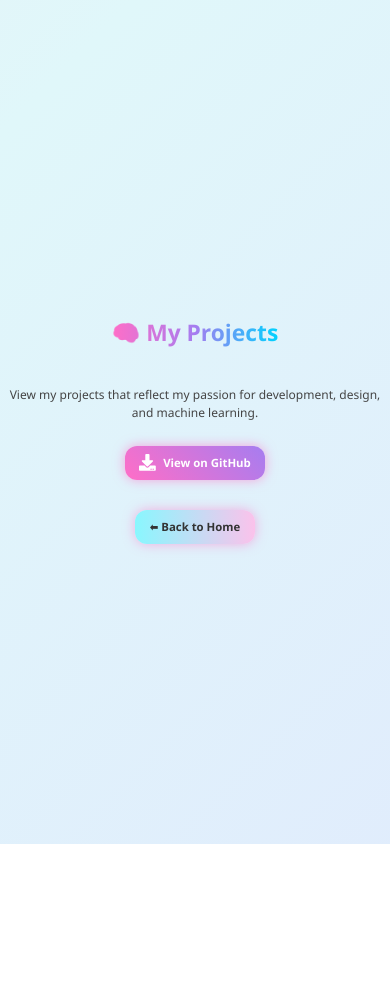
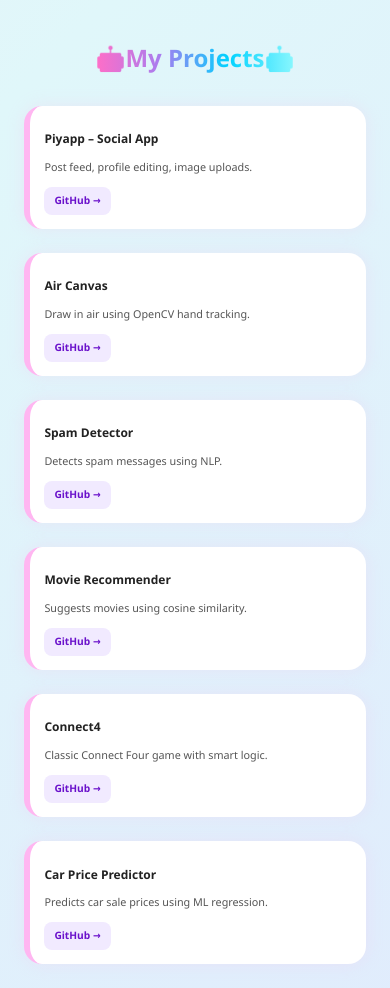
Before and after one commit to piyabhalla/piya-portfolio, a Next.js app: page /projects in a window 390 px wide. Before the commit the page ends 844 px from the top, so only its background shows below. Built offline with nearby package versions, Linux system fonts and the light colour scheme.

Commit message:
Projects page updated

```diff
--- a/src/app/projects/page.module.css
+++ b/src/app/projects/page.module.css
@@ -1,17 +1,16 @@
 .main {
   min-height: 100vh;
-  padding: 2rem;
+  padding: 2rem 1rem;
   display: flex;
   flex-direction: column;
-  justify-content: center;
   align-items: center;
   background: linear-gradient(135deg, #ffe4ec, #e0f7fa, #e1e0ff);
   background-size: 400% 400%;
-  animation: gradientShift 10s ease infinite;
+  animation: gradientShift 12s ease infinite;
+  color: #333;
   text-align: center;
-  color: #333;
   box-sizing: border-box;
-  overflow-x: hidden; /* 🚨 Prevent horizontal scroll */
+  overflow-x: hidden;
 }
 
 @keyframes gradientShift {
@@ -21,50 +20,80 @@
 }
 
 .heading {
-  font-size: 3.5rem;
+  font-size: 3.2rem;
   font-weight: bold;
-  margin-bottom: 2rem;
-  background: linear-gradient(to right, #ff6ec7, #a67df0, #00d2ff);
+  margin-bottom: 2.5rem;
+  background: linear-gradient(90deg, #ff6ec7, #a67df0, #00d2ff, #89f7fe);
   -webkit-background-clip: text;
   -webkit-text-fill-color: transparent;
-  word-break: break-word;
 }
 
-.description {
-  font-size: 1.4rem;
-  margin-bottom: 2rem;
-  max-width: 600px;
-  color: #444;
+.grid {
+  display: grid;
+  gap: 2rem;
+  grid-template-columns: 1fr;
+  width: 100%;
+  max-width: 1200px;
   padding: 0 1rem;
 }
 
-.button {
-  display: inline-flex;
-  align-items: center;
-  gap: 0.6rem;
-  background: linear-gradient(45deg, #ff6ec7, #a67df0);
-  color: white;
-  font-weight: bold;
-  padding: 1rem 2.2rem;
-  border-radius: 12px;
-  font-size: 1.2rem;
-  border: none;
-  box-shadow: 0 0 12px rgba(255, 110, 199, 0.6);
-  transition: transform 0.3s ease, box-shadow 0.3s ease;
-  text-decoration: none;
+@media (min-width: 640px) {
+  .grid {
+    grid-template-columns: repeat(2, 1fr);
+  }
 }
 
-.button:hover {
-  transform: scale(1.1);
-  box-shadow: 0 0 18px rgba(166, 125, 240, 0.9);
+@media (min-width: 1024px) {
+  .grid {
+    grid-template-columns: repeat(3, 1fr);
+  }
 }
 
-.icon {
-  font-size: 1.4rem;
+.card {
+  background-color: #fff;
+  padding: 1.5rem;
+  border-radius: 18px;
+  box-shadow: 0 0 18px rgba(255, 182, 230, 0.2);
+  text-align: left;
+  transition: transform 0.3s ease, box-shadow 0.3s ease;
+  border-left: 6px solid #ffb6f1;
+}
+
+.card:hover {
+  transform: translateY(-8px) scale(1.02);
+  box-shadow: 0 0 24px rgba(255, 110, 199, 0.35);
+}
+
+.card h2 {
+  font-size: 1.25rem;
+  color: #222;
+  margin-bottom: 0.6rem;
+}
+
+.card p {
+  font-size: 1rem;
+  color: #555;
+  margin-bottom: 1rem;
+}
+
+.card a {
+  font-size: 0.95rem;
+  font-weight: bold;
+  color: #6a11cb;
+  text-decoration: none;
+  background: #f1eaff;
+  padding: 8px 12px;
+  border-radius: 8px;
+  display: inline-block;
+  transition: background 0.3s;
+}
+
+.card a:hover {
+  background: #e0d4ff;
 }
 
 .backButton {
-  margin-top: 2.5rem;
+  margin-top: 3rem;
   padding: 0.9rem 2.2rem;
   background: linear-gradient(to right, #89f7fe, #fbc2eb);
   color: #333;
@@ -82,54 +111,50 @@
   color: #000;
 }
 
-/* 🌐 Mobile Responsive */
+/* 📱 Mobile Optimization */
 @media (max-width: 768px) {
-  .main {
-    padding: 2rem 1rem;
+  .heading {
+    font-size: 2.3rem;
   }
 
-  .heading {
-    font-size: 2.4rem;
+  .card h2 {
+    font-size: 1.1rem;
   }
 
-  .description {
-    font-size: 1.1rem;
-    padding: 0 0.5rem;
+  .card p {
+    font-size: 0.95rem;
   }
 
-  .button {
-    font-size: 1rem;
-    padding: 0.8rem 1.6rem;
-  }
-
-  .backButton {
-    font-size: 1rem;
-    padding: 0.8rem 1.5rem;
+  .card a {
+    font-size: 0.9rem;
+    padding: 7px 10px;
   }
 }
 
 @media (max-width: 480px) {
-  .main {
-    padding: 2rem 0.7rem;
+  .heading {
+    font-size: 2rem;
   }
 
-  .heading {
-    font-size: 1.9rem;
+  .card {
+    padding: 1.2rem;
   }
 
-  .description {
+  .card h2 {
     font-size: 1rem;
-    padding: 0;
   }
 
-  .button {
-    font-size: 0.95rem;
-    padding: 0.7rem 1.2rem;
-    flex-direction: row;
+  .card p {
+    font-size: 0.9rem;
+  }
+
+  .card a {
+    font-size: 0.85rem;
+    padding: 6px 10px;
   }
 
   .backButton {
     font-size: 0.95rem;
-    padding: 0.7rem 1.2rem;
+    padding: 0.7rem 1.5rem;
   }
 }
--- a/src/app/projects/page.tsx
+++ b/src/app/projects/page.tsx
@@ -1,48 +1,53 @@
-'use client';
+import styles from './page.module.css'
 
-import React from 'react';
-import styles from './page.module.css';
-// @ts-ignore
-import { motion } from 'framer-motion';
-import { FaDownload } from 'react-icons/fa';
-import Link from 'next/link';
+const projects = [
+  {
+    title: "Piyapp – Social App",
+    description: "Post feed, profile editing, image uploads.",
+    github: "https://github.com/piyabhalla/piyapp",
+  },
+  {
+    title: "Air Canvas",
+    description: "Draw in air using OpenCV hand tracking.",
+    github: "https://github.com/piyabhalla/Air-Canvas",
+  },
+  {
+    title: "Spam Detector",
+    description: "Detects spam messages using NLP.",
+    github: "https://github.com/piyabhalla/SMS-Spam-Detection",
+  },
+  {
+    title: "Movie Recommender",
+    description: "Suggests movies using cosine similarity.",
+    github: "https://github.com/piyabhalla/Movie-Recommendation-System",
+  },
+  {
+    title: "Connect4",
+    description: "Classic Connect Four game with smart logic.",
+    github: "https://github.com/piyabhalla/Connect4",
+  },
+  {
+    title: "Car Price Predictor",
+    description: "Predicts car sale prices using ML regression.",
+    github: "https://github.com/piyabhalla/Car-Sales-Price-Prediction",
+  },
+]
 
 export default function ProjectsPage() {
   return (
     <main className={styles.main}>
-      <motion.h1
-        className={styles.heading}
-        initial={{ opacity: 0, y: -40 }}
-        animate={{ opacity: 1, y: 0 }}
-        transition={{ duration: 0.5 }}
-      >
-        🧠 My Projects
-      </motion.h1>
-
-      <motion.p
-        className={styles.description}
-        initial={{ opacity: 0 }}
-        animate={{ opacity: 1 }}
-        transition={{ delay: 0.2 }}
-      >
-        View my projects that reflect my passion for development, design, and machine learning.
-      </motion.p>
-
-      <motion.a
-        href="https://github.com/piyabhalla"
-        target="_blank"
-        rel="noopener noreferrer"
-        className={styles.button}
-        whileHover={{ scale: 1.1 }}
-        whileTap={{ scale: 0.95 }}
-      >
-        <FaDownload className={styles.icon} />
-        View on GitHub
-      </motion.a>
-
-      <Link href="/" className={styles.backButton}>
-        ⬅ Back to Home
-      </Link>
+      <h1 className={styles.heading}> 🤖My Projects🤖 </h1>
+      <div className={styles.grid}>
+        {projects.map((project, index) => (
+          <div key={index} className={styles.card}>
+            <h2>{project.title}</h2>
+            <p>{project.description}</p>
+            <a href={project.github} target="_blank" rel="noopener noreferrer">
+              GitHub →
+            </a>
+          </div>
+        ))}
+      </div>
     </main>
-  );
+  )
 }
```
